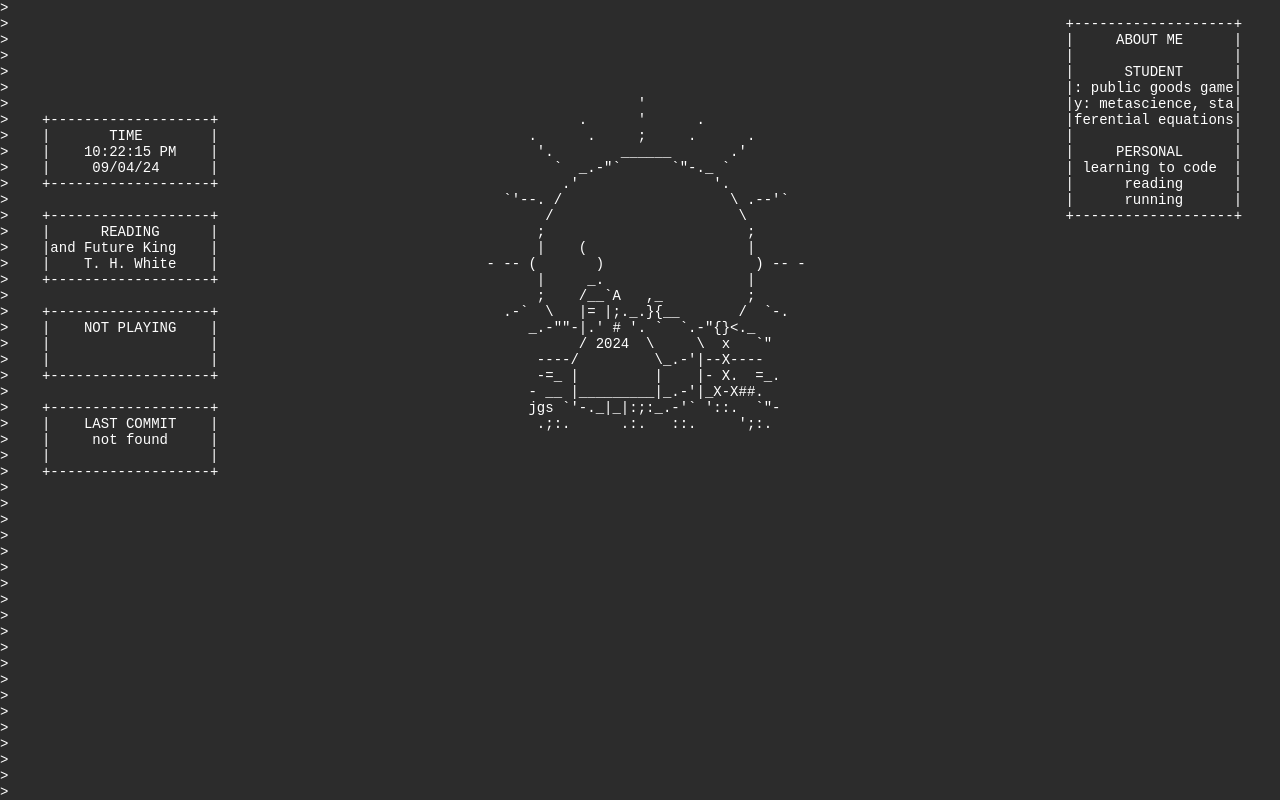
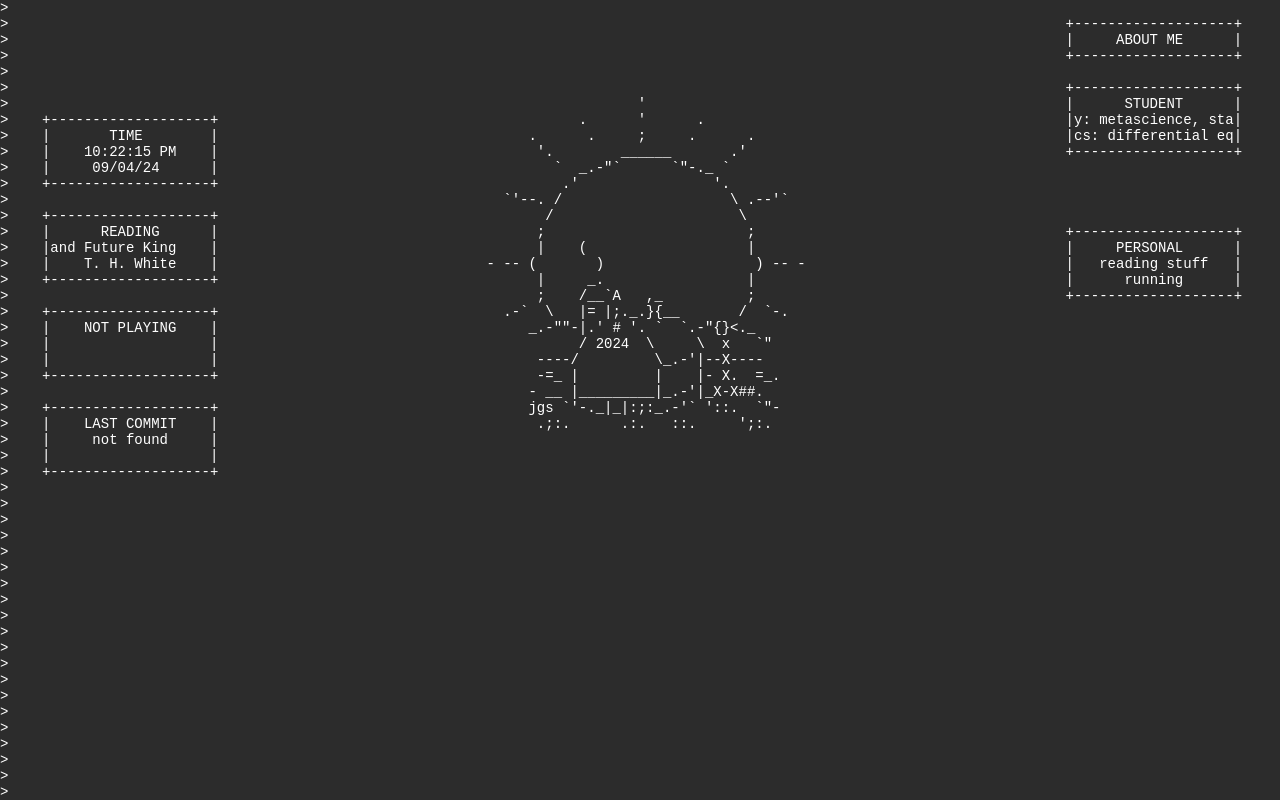
Before and after one commit to TFirst99/tfirst, a plain HTML site: page public/index.html in a window 1280 px wide. Drawn offline with Linux system fonts and the light colour scheme; no server answers.

Commit message:
separate about widget
separate the about widget into 3 boxes

```diff
--- a/public/about.json
+++ b/public/about.json
@@ -1,16 +1,14 @@
 {
   "student": [
-  " ",
   "STUDENT",
-  "economics: public goods games, housing, taxes",
-  "philosophy: metascience, statistics, language",
-  "math: differential equations, probability    "
+  "economics: public goods games, housing, policy  ",
+  "philosophy: metascience, statistics, language   ",
+  "mathematics: differential equations, probability"
   ],
   "personal": [
-  " ",
   "PERSONAL",
   "learning to code",
-  "reading",
+  "reading stuff",
   "running"
   ]
 }
--- a/public/css/main.css
+++ b/public/css/main.css
@@ -45,9 +45,17 @@ html body{
     grid-column: 6 / span 21;
     grid-row: 26 / span 5;
 }
-#about-widget {
+#about-title-widget {
     grid-column: -26 / span 21;
-    grid-row: 2 / span 11;
+    grid-row: 2 / span 3;
+}
+#about-student-widget {
+    grid-column: -26 / span 21;
+    grid-row: 6 / span 6;
+}
+#about-personal-widget {
+    grid-column: -26 / span 21;
+    grid-row: 15 / span 6;
 }
 #weather-art {
     grid-column: 1 / -1;
--- a/public/index.html
+++ b/public/index.html
@@ -14,7 +14,9 @@
         <div id="spotify-widget"></div>
         <div id="reading-widget"></div>
         <div id="github-widget"></div>
-        <div id="about-widget"></div>
+        <div id="about-title-widget"></div>
+        <div id="about-student-widget"></div>
+        <div id="about-personal-widget"></div>
         <div id="weather-art"></div>
 
         <div class="shortcuts">[ <a href="https://www.youtube.com/feed/subscriptions" target="_blank" rel="noopener noreferrer">YOUTUBE</a> ] [ <a href="https://www.twitter.com" target="_blank" rel="noopener noreferrer">TWITTER</a> ] [ <a href="https://www.github.com" target="_blank" rel="noopener noreferrer">GITHUB</a> ] [ <a href="https://www.claude.ai" target="_blank" rel="noopener noreferrer">CLAUDE</a> ] [ <a href="https://chat.openai.com" target="_blank" rel="noopener noreferrer">CHATGPT</a> ]</div>
--- a/public/js/AboutWidgetManager.js
+++ b/public/js/AboutWidgetManager.js
@@ -2,9 +2,13 @@ import { WidgetUtil } from '/js/utils/widgetUtil.js';
 
 export class AboutWidgetManager {
   constructor() {
-    this.widgetElement = document.getElementById("about-widget");
+    this.titleElement = document.getElementById("about-title-widget");
+    this.studentElement = document.getElementById("about-student-widget");
+    this.personalElement = document.getElementById("about-personal-widget");
+    this.titleWidget = new WidgetUtil(this.titleElement, { width: 21 });
+    this.studentWidget = new WidgetUtil(this.studentElement, { width: 21 });
+    this.personalWidget = new WidgetUtil(this.personalElement, { width: 21 });
     this.jsonUrl = "/about.json";
-    this.widgetUtil = new WidgetUtil(this.widgetElement);
   }
 
   async updateAboutData() {
@@ -23,16 +27,26 @@ export class AboutWidgetManager {
 
   updateWidget(data) {
     if (data) {
-      this.widgetUtil.updateWidget(
-        "ABOUT ME",
-        ...data.student.map(line => ({ content: line })),
-        ...data.personal.map(line => ({ content: line }))
+      this.titleWidget.updateWidget(
+        "ABOUT ME"
+      );
+      this.studentWidget.updateWidget(
+        "STUDENT",
+        ...data.student.slice(2).map(line => ({ content: line }))
+      );
+      this.personalWidget.updateWidget(
+        "PERSONAL",
+        ...data.personal.slice(2).map(line => ({ content: line }))
       );
     } else {
-      this.widgetUtil.updateWidget(
-        "ABOUT ME",
-        " ",
-        "No data available."
+      this.titleWidget.updateWidget(
+        "ABOUT ME"
+      );
+      this.studentWidget.updateWidget(
+        "if you're seeing this"
+      );
+      this.personalWidget.updateWidget(
+        "it didn't load lol."
       );
     }
   }
```
